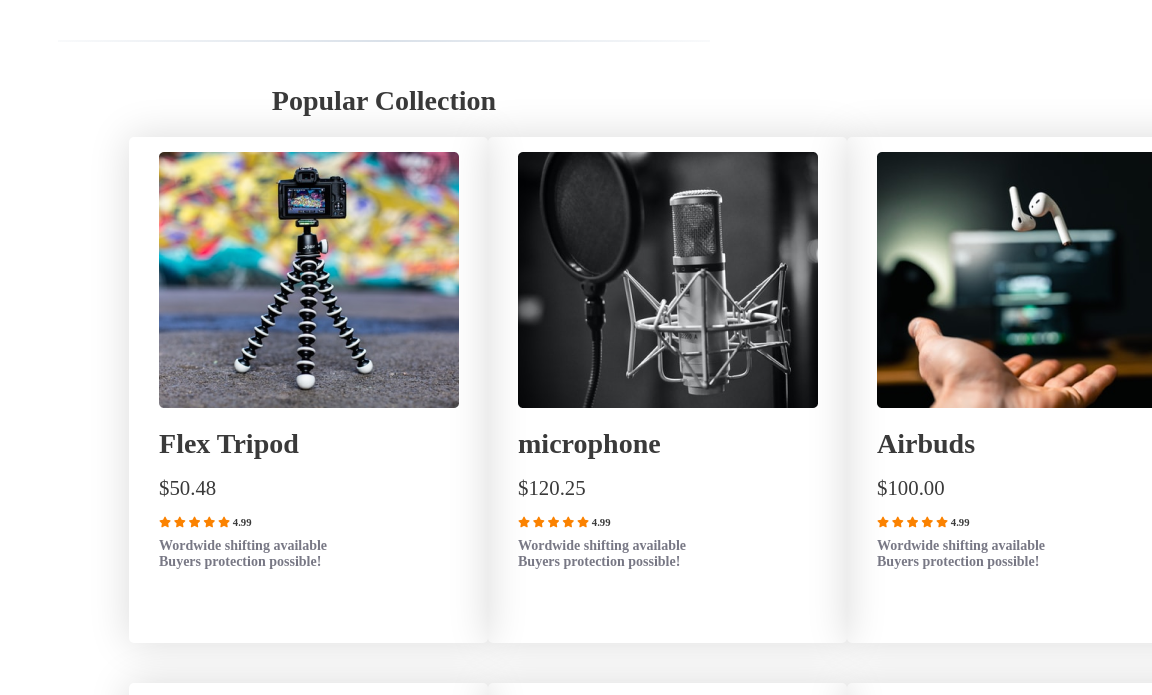
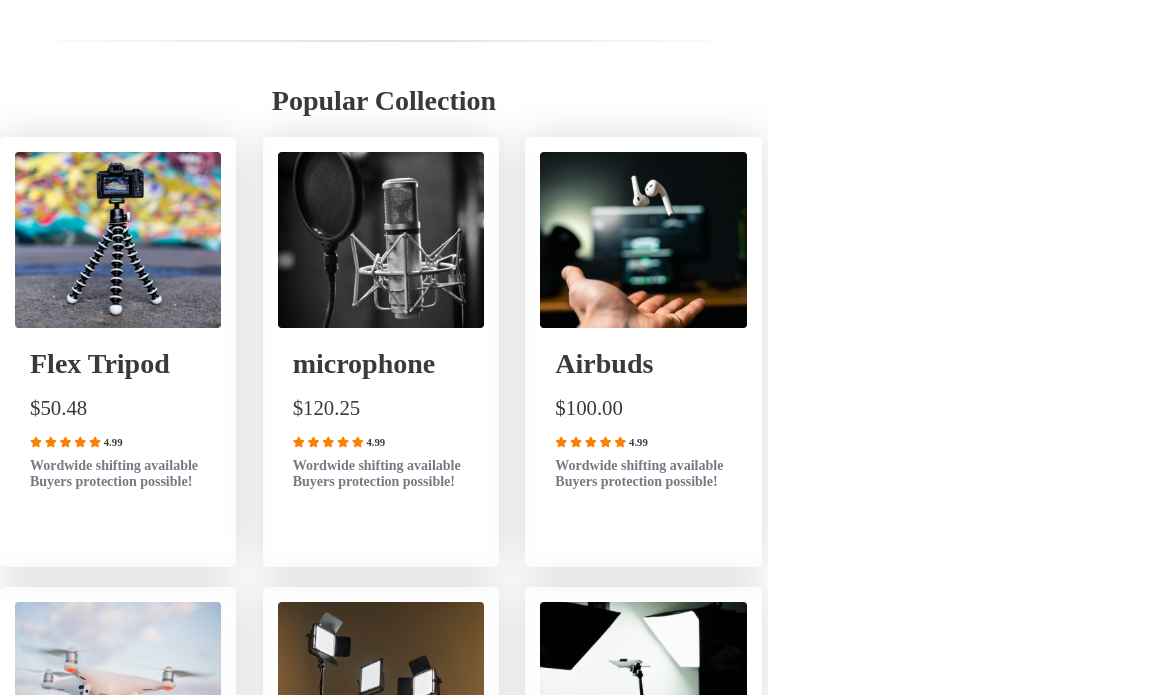
Before and after one commit to Mazid70/Influencer-products, a plain HTML site: page index.html in a window 768 px wide. Shown: the part 799-1494 px from the top of the page, 1152 px wide, since content can reach past the window. Drawn offline with Linux system fonts and the light colour scheme.

Commit message:
tablet updated

```diff
--- a/tablet.css
+++ b/tablet.css
@@ -1,25 +1,25 @@
-@media screen and (min-width:570px) and (max-width:960px){
-
-
-
-
-
-
-
-
-
-
-
-
-
-
-
-
-
-
-
-
-
-
-
+@media screen and (min-width: 570px) and (max-width: 960px) {
+  .grid {
+    width: 100%;
+  }
+  .iteams {
+    width: 85%;
+    height: 400px;
+  }
+  .iteams img {
+    width: 100%;
+  }
+  .grid-container {
+    width: 100%;
+    gap: 20px;
+  }
+  .featured {
+    width: 98%;
+  }
+  .featured-text {
+    width: 40%;
+  }
+  .featured-text p {
+    width: 90%;
+  }
 }
```
